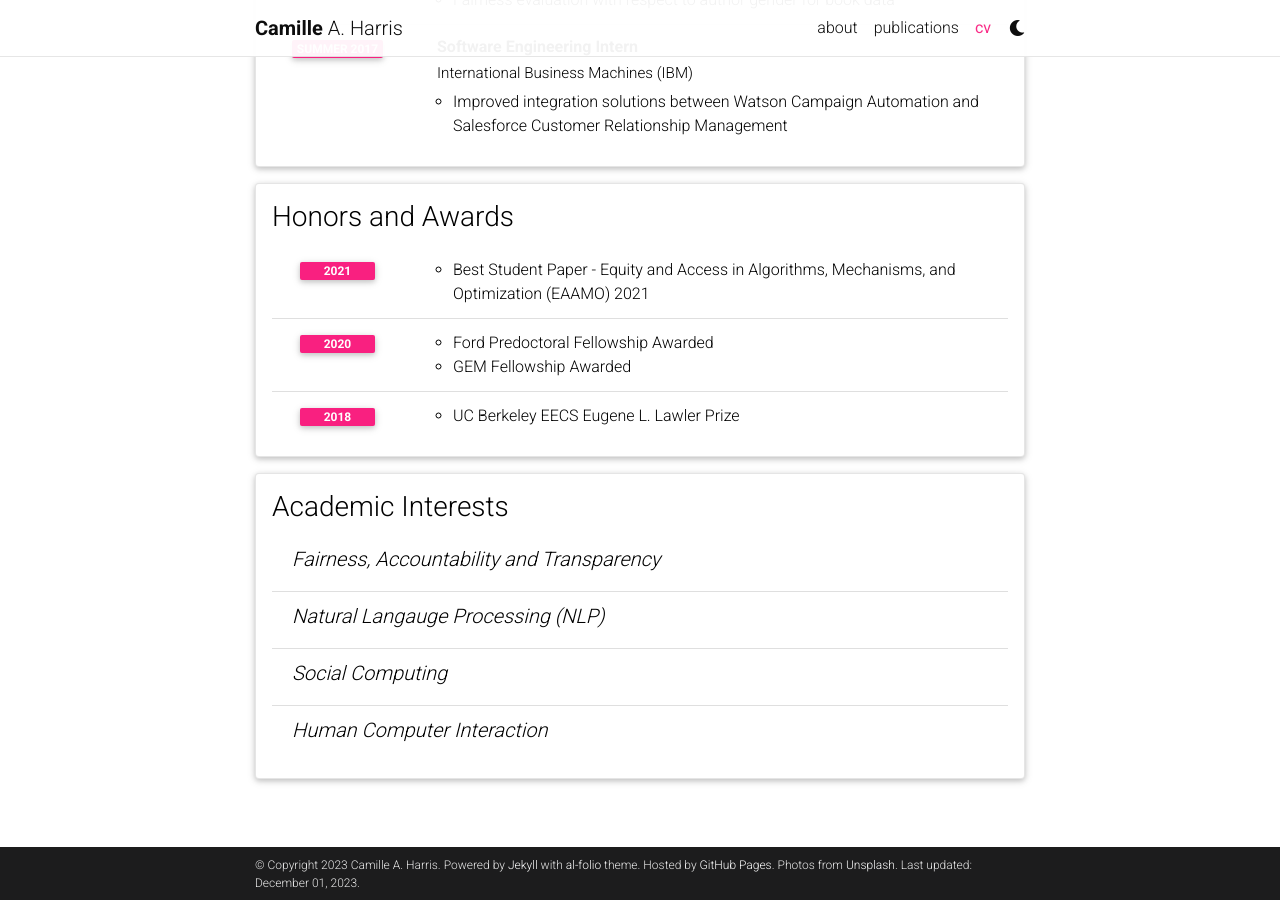
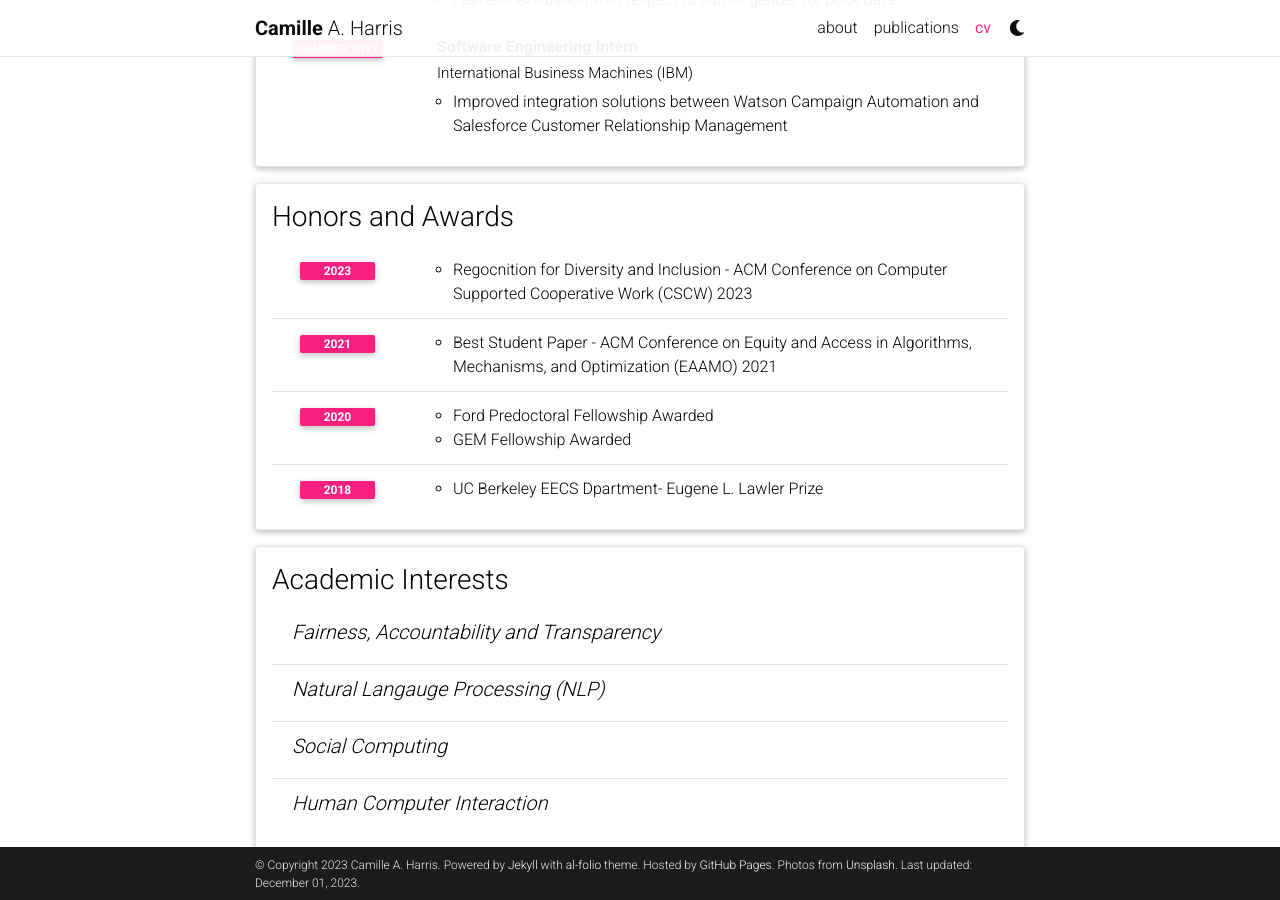
Before and after one commit to camille2019/camille2019.github.io, a Jekyll site: the page built from _pages/cv.md, in a window 1280 px wide and 900 px high, scrolled down 955 px. Built offline with Jekyll 4.4.1, drawn with Linux system fonts in a browser that asks for light colours; comment, search, counter and statistics services are not loaded; a style sheet for code colours, icons or effects is not loaded.

Commit message:
Update cv.yml

```diff
--- a/_data/cv.yml
+++ b/_data/cv.yml
@@ -61,16 +61,18 @@
 - title: Honors and Awards
   type: time_table
   contents:
+    - year: 2023
+      items: Regocnition for Diversity and Inclusion - ACM Conference on Computer Supported Cooperative Work (CSCW) 2023
     - year: 2021
       items:
-        - Best Student Paper - Equity and Access in Algorithms, Mechanisms, and Optimization (EAAMO) 2021
+        - Best Student Paper - ACM Conference on Equity and Access in Algorithms, Mechanisms, and Optimization (EAAMO) 2021
     - year: 2020
       items:
         - Ford Predoctoral Fellowship Awarded
         - GEM Fellowship Awarded
     - year: 2018
       items:
-        - UC Berkeley EECS Eugene L. Lawler Prize
+        - UC Berkeley EECS Dpartment- Eugene L. Lawler Prize
 
 - title: Academic Interests
   type: nested_list
```
